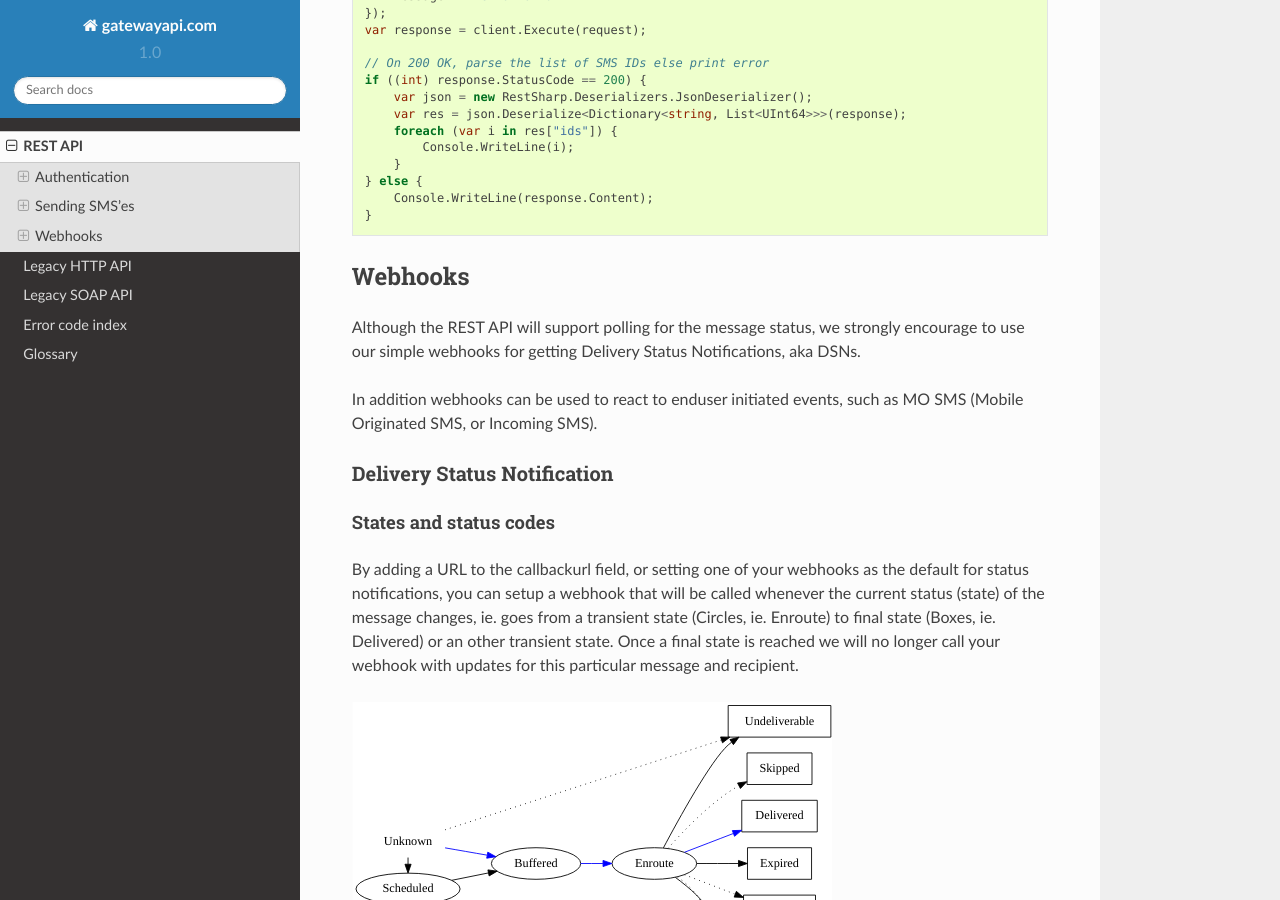
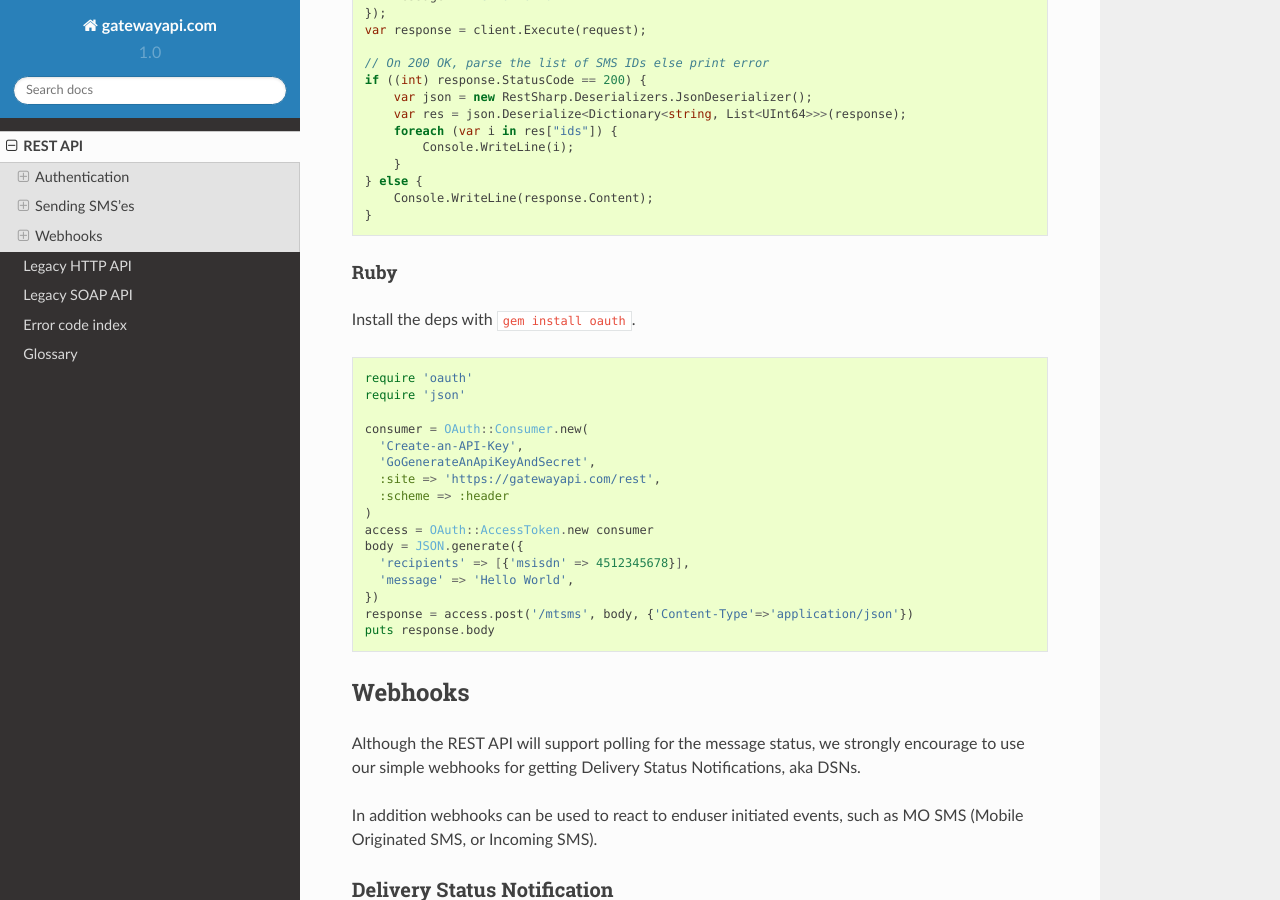
Before and after one commit to onlinecity/gatewayapi-docs, a Sphinx documentation site: the page built from docs/rest.rst, in a window 1280 px wide and 900 px high, scrolled down 8237 px. Built offline with Sphinx 7.4.7 and the Read the Docs theme 2.0.0, drawn with Linux system fonts in a browser that asks for light colours.

Commit message:
Add ruby code sample

```diff
--- a/docs/rest.rst
+++ b/docs/rest.rst
@@ -432,6 +432,31 @@ Package Manager Console: ``Install-Package RestSharp``.
        Console.WriteLine(response.Content);
    }
 
+
+Ruby
+~~~~
+
+Install the deps with ``gem install oauth``.
+
+.. sourcecode:: ruby
+
+   require 'oauth'
+   require 'json'
+
+   consumer = OAuth::Consumer.new(
+     'Create-an-API-Key',
+     'GoGenerateAnApiKeyAndSecret',
+     :site => 'https://gatewayapi.com/rest',
+     :scheme => :header
+   )
+   access = OAuth::AccessToken.new consumer
+   body = JSON.generate({
+     'recipients' => [{'msisdn' => 4512345678}],
+     'message' => 'Hello World',
+   })
+   response = access.post('/mtsms', body, {'Content-Type'=>'application/json'})
+   puts response.body
+
 Webhooks
 --------
 
```
